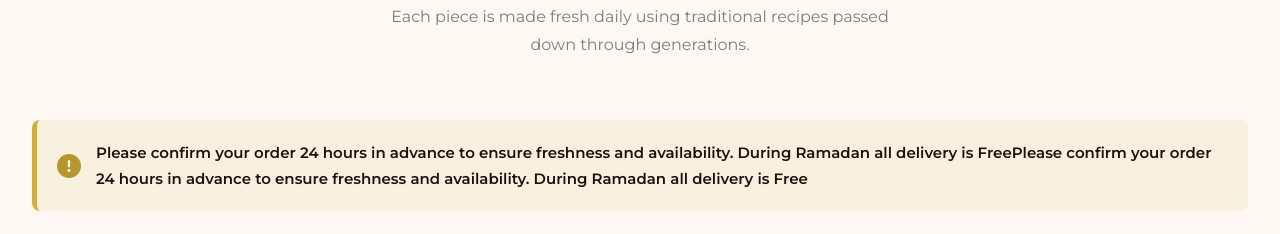
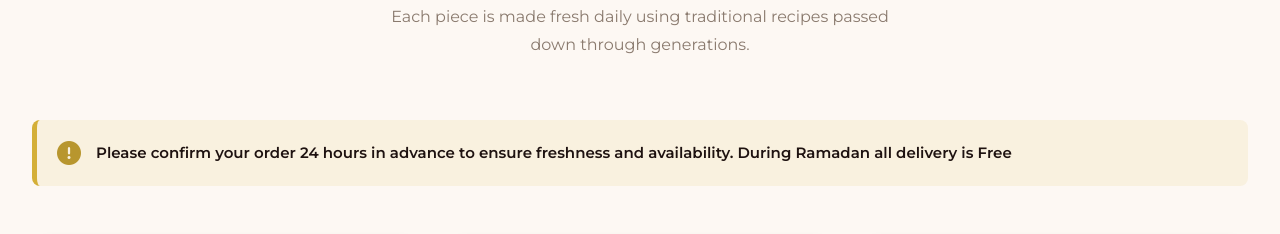
Before and after one commit to hamdielshimi-cmd/Loly-s-Home-Made-Kunafa, a plain HTML site: page index.html in a window 1280 px wide. Shown: the part 2547-2781 px from the top of the page. Drawn offline with nearby package versions, Linux system fonts and the light colour scheme; grey boxes are pictures that could not be loaded; a web font is replaced by a local one.

Commit message:
Update index.html

```diff
--- a/index.html
+++ b/index.html
@@ -414,7 +414,7 @@ html[dir="rtl"] .wa-close-btn { right: auto; left: 16px; }
         <!-- 24h Notice -->
         <div class="highlight-notice">
             <i class="fas fa-exclamation-circle"></i>
-            <span data-i18n="notice_24h">Please confirm your order 24 hours in advance to ensure freshness and availability. During Ramadan all delivery is FreePlease confirm your order 24 hours in advance to ensure freshness and availability. During Ramadan all delivery is Free</span>
+            <span data-i18n="notice_24h">Please confirm your order 24 hours in advance to ensure freshness and availability. During Ramadan all delivery is Free</span>
         </div>
 
         <div class="products-grid">
```
